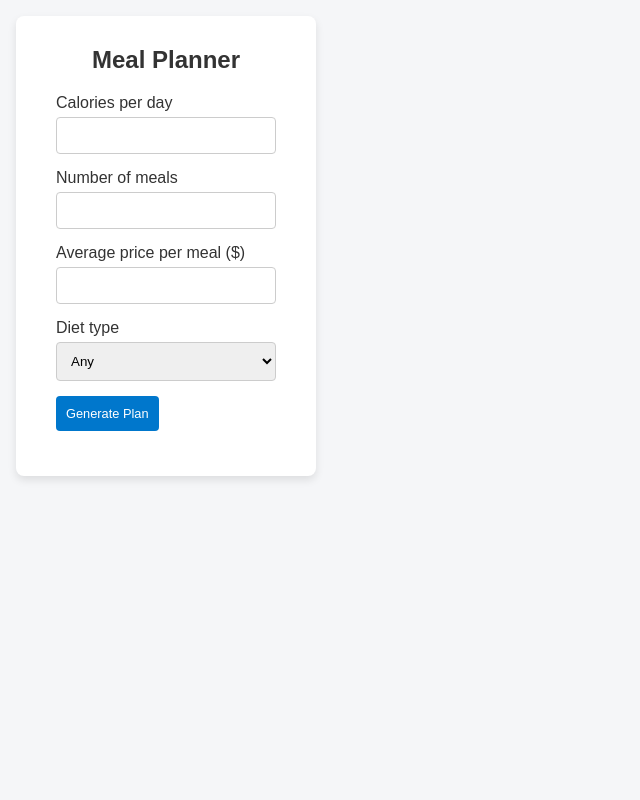
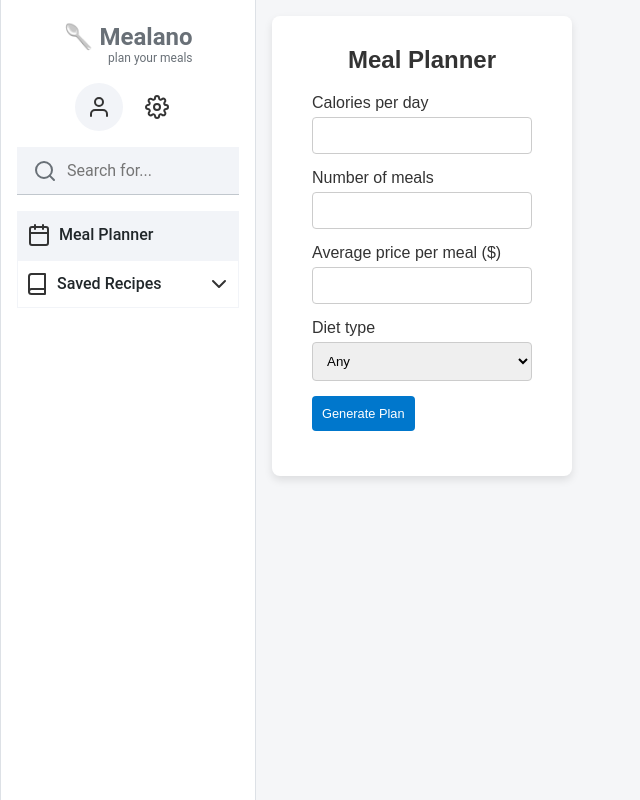
Before and after one commit to KireStrings/Meal-Planner, a Flask app: page /planner in a window 1280 px wide. Shown: the whole page, without its empty margins (0-640 px from the left). Run offline with Flask 3, Linux system fonts and the light colour scheme.

Commit message:
feat: Add sidebar component

```diff
--- a/app/__init__.py
+++ b/app/__init__.py
@@ -1,5 +1,5 @@
 import os
-from flask import Flask
+from flask import Flask, request
 from flask_sqlalchemy import SQLAlchemy
 from flask_migrate import Migrate
 from flask_login import LoginManager
@@ -50,4 +50,8 @@ def create_app():
         except FileNotFoundError:
             return f'<!-- SVG "{filename}" not found -->'
 
+    @app.context_processor
+    def inject_current_page():
+        return dict(current_page=request.endpoint)
+
     return app
--- /dev/null
+++ b/app/static/components/SideBar.css
@@ -0,0 +1,234 @@
+.sidebar {
+    width: 256px;
+    padding: 24px 16px;
+    background: white;
+    border-left: 1px solid #dde1e6;
+    border-right: 1px solid #dde1e6;
+
+    display: inline-flex;
+    flex-direction: column;
+    justify-content: center;
+    align-items: flex-start;
+    gap: 16px;
+}
+
+.header {
+    align-self: stretch;
+
+    display: flex;
+    flex-direction: column;
+    justify-content: flex-start;
+    align-items: center;
+    gap: 10px;
+}
+
+.logo {
+    display: inline-flex;
+    flex-direction: column;
+    justify-content: center;
+    align-items: flex-end;
+}
+
+.logo-title {
+    color: #697077;
+    font-size: 24px;
+    font-family: Roboto, sans-serif;
+    font-weight: 700;
+    line-height: 26.4px;
+    word-wrap: break-word;
+}
+
+.logo-subtitle {
+    color: #697077;
+    font-size: 12px;
+    font-family: Roboto, sans-serif;
+    font-weight: 400;
+    line-height: 16.8px;
+    word-wrap: break-word;
+}
+
+/* Top icons container */
+.top-icons {
+    align-self: stretch;
+    display: inline-flex;
+    justify-content: center;
+    align-items: center;
+    gap: 10px;
+}
+
+.icon-circle {
+    width: 48px;
+    height: 48px;
+    background: #f2f4f8;
+    border-radius: 100px;
+    display: flex;
+    justify-content: center;
+    align-items: center;
+    gap: 10px;
+}
+
+.icon-link {
+    height: 48px;
+    padding: 16px 12px;
+    display: flex;
+    justify-content: center;
+    align-items: center;
+    gap: 16px;
+}
+
+/* Search bar */
+.search-bar {
+    align-self: stretch;
+    height: 48px;
+    padding: 12px 16px;
+    background: #f2f4f8;
+    border-bottom: 1px solid #c1c7cd;
+
+    display: inline-flex;
+    justify-content: flex-start;
+    align-items: center;
+    gap: 8px;
+}
+
+.search-bar a {
+    height: 24px;
+    width: 24px;
+}
+
+.search-icon {
+    width: 1.2em;
+    height: 1.2em;
+    position: relative;
+    overflow: hidden;
+    color: #697077;
+}
+
+.search-bar input {
+    width: 100%;
+    color: #697077;
+    font-size: 16px;
+    font-family: Roboto, sans-serif;
+    font-weight: 400;
+    line-height: 22.4px;
+    word-wrap: break-word;
+    background: none;
+    border: none;
+    outline: none;
+}
+
+/* Menu container */
+.menu {
+    align-self: stretch;
+    flex: 1 1 0;
+    display: flex;
+    flex-direction: column;
+    justify-content: flex-start;
+    align-items: flex-start;
+}
+
+/* Menu item base style */
+.menu-item {
+    align-self: stretch;
+    padding: 12px 8px;
+    display: inline-flex;
+    justify-content: flex-start;
+    align-items: center;
+    gap: 8px;
+    cursor: pointer;
+}
+
+.menu-item.active {
+    background: #f2f4f8;
+    border-left: 2px solid #f2f4f8;
+    border-bottom: 1px solid #f2f4f8;
+}
+
+.menu-item:not(.active) {
+    outline: 1px solid #f2f4f8;
+    outline-offset: -1px;
+}
+
+.menu-item:not(:last-child) {
+    border-bottom: 1px solid #f2f4f8;
+}
+
+.menu-icon {
+    width: 24px;
+    height: 24px;
+    position: relative;
+    overflow: hidden;
+}
+
+.menu-text {
+    flex: 1 1 0;
+    color: #21272a;
+    font-size: 16px;
+    font-family: Roboto, sans-serif;
+    font-weight: 500;
+    line-height: 16px;
+    word-wrap: break-word;
+}
+
+/* Specific icons shapes */
+.meal-planner-icon > div {
+    width: 20px;
+    height: 19.67px;
+    position: absolute;
+    left: 2px;
+    top: 2.33px;
+    background: #21272a;
+}
+
+.saved-recipes-icon > div:nth-child(1) {
+    width: 24px;
+    height: 24px;
+    position: absolute;
+    left: 0;
+    top: 0;
+}
+
+.saved-recipes-icon > div:nth-child(2),
+.saved-recipes-icon > div:nth-child(3) {
+    width: 14px;
+    height: 13px;
+    position: absolute;
+    outline: 2px solid #21272a;
+    outline-offset: -1px;
+}
+
+.saved-recipes-icon > div:nth-child(2) {
+    left: 7px;
+    top: 4px;
+}
+
+.saved-recipes-icon > div:nth-child(3) {
+    left: 3px;
+    top: 8px;
+}
+
+.menu-arrow {
+    width: 13.34px;
+    height: 7.67px;
+    position: absolute;
+    left: 5.4px;
+    top: 8.06px;
+    background: #21272a;
+}
+
+.ingredients-icon > div {
+    width: 23.4px;
+    height: 17.74px;
+    position: absolute;
+    left: 0.27px;
+    top: 3.16px;
+    background: #21272a;
+}
+
+.allergies-icon > div {
+    width: 20px;
+    height: 21px;
+    position: absolute;
+    left: 2px;
+    top: 1.5px;
+    background: #21272a;
+}
--- a/app/templates/base.html
+++ b/app/templates/base.html
@@ -14,6 +14,8 @@
     {% block head %}{% endblock %}
 </head>
 <body>
+{% include 'components/SideBar.html' %}
+
 <main class="main-content">
     {% with messages = get_flashed_messages() %}
         {% if messages %}
--- /dev/null
+++ b/app/templates/components/SideBar.html
@@ -0,0 +1,47 @@
+{% block head %}
+    <link rel="stylesheet" href="{{ url_for('static', filename='components/Sidebar.css') }}">
+{% endblock %}
+
+<div class="sidebar">
+    <div class="header">
+        <a class="logo" href="/">
+            <div class="logo-title">🥄 Mealano</div>
+            <div class="logo-subtitle">plan your meals</div>
+        </a>
+    </div>
+
+    <div class="top-icons">
+        <div class="icon-circle">
+            {{ icon('user') }}
+        </div>
+        <div class="icon-link">
+            {{ icon('settings') }}
+        </div>
+    </div>
+
+    <div class="search-bar">
+        <a href="/search">{{ icon('search', 'search-icon') }}</a>
+        <input type="text" placeholder="Search for...">
+    </div>
+
+    <div class="menu">
+        <div class="menu-item {{ 'active' if current_page == 'main.planner' else '' }}">
+            {{ icon('calendar') }}
+            <div class="menu-text">Meal Planner</div>
+        </div>
+        <div class="menu-item {{ 'active' if current_page == 'main.saved' else '' }}">
+            {{ icon('book') }}
+            <div class="menu-text">Saved Recipes</div>
+            {{ icon('chevron-down') }}
+        </div>
+{#        <div class="menu-item {{ 'active' if current_page == 'main.ingredients' else '' }}">#}
+{#            {{ icon('shopping-cart') }}#}
+{#            <div class="menu-text">Ingredients</div>#}
+{#            {{ icon('chevron-down') }}#}
+{#        </div>#}
+{#        <div class="menu-item {{ 'active' if current_page == 'main.allergies' else '' }}">#}
+{#            {{ icon('users') }}#}
+{#            <div class="menu-text">Allergies, Preferences</div>#}
+{#        </div>#}
+    </div>
+</div>
```
Also changed, not shown: app/static/icons/book.svg (added), app/static/icons/calendar.svg (added), app/static/icons/chevron-down.svg (added), app/static/icons/search.svg (added), app/static/icons/settings.svg (added), app/static/icons/shopping-cart.svg (added), app/static/icons/user.svg (added), app/static/icons/users.svg (added).
